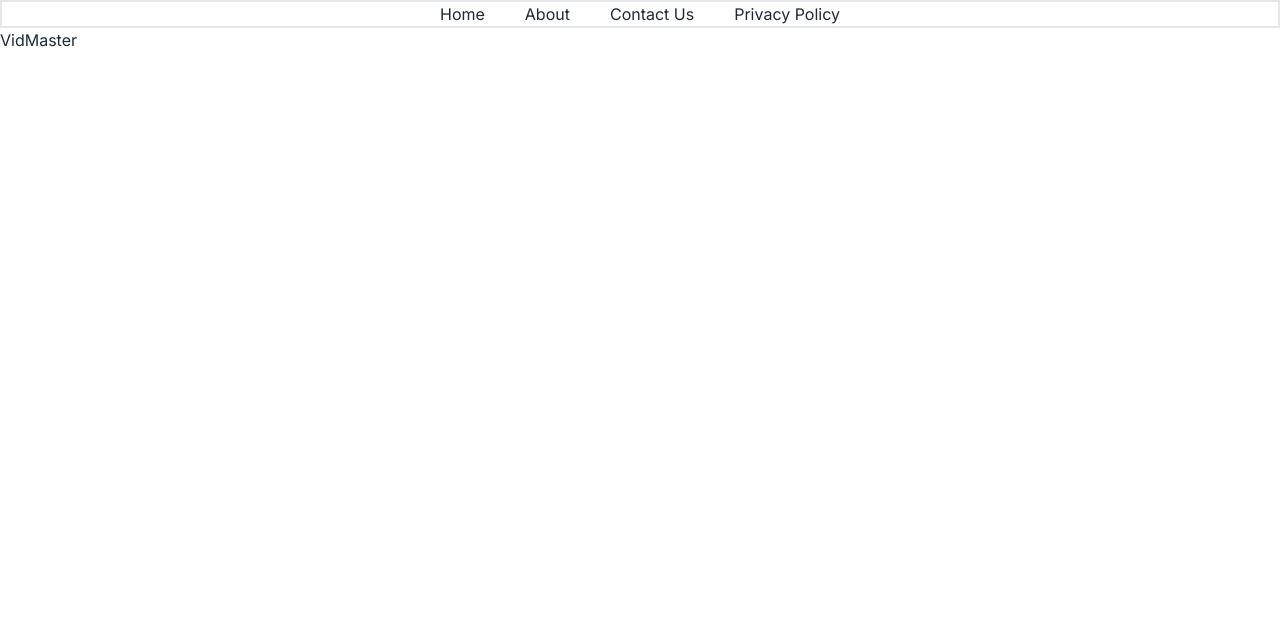
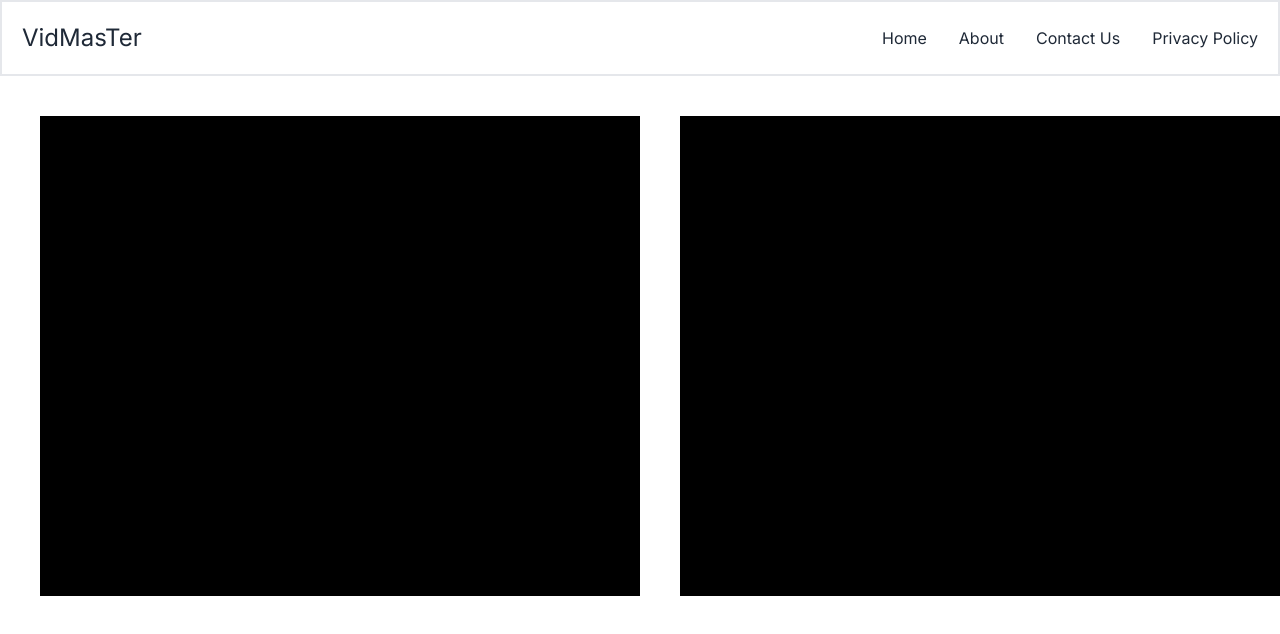
Before and after one commit to shivam27k/vidMaster, a Next.js app: page / in a window 1280 px wide. Shown: the top 634 px of the page. Built offline with nearby package versions, Linux system fonts and the light colour scheme; no server answers.

Commit message:
got access of the video and audio inputs

```diff
--- a/components/NavBar/NavBar.tsx
+++ b/components/NavBar/NavBar.tsx
@@ -22,8 +22,13 @@ const NavBar = () => {
 	]
 
 	return (
-		<div>
-			<div className="flex flex-row gap-10 items-center justify-center w-full border-2">
+		<div className="flex flex-row items-center p-5 justify-between border-2">
+			<div>
+				<Link href="/">
+					<h1 className="text-700 text-2xl">VidMasTer</h1>
+				</Link>
+			</div>
+			<div className="flex flex-row gap-[2rem]">
 				{links.map((link) => {
 					return (
 						<Link href={link.href} key={link.name}>
--- a/pages/LandingPage.tsx
+++ b/pages/LandingPage.tsx
@@ -1,9 +1,92 @@
-import React from 'react'
+'use client'
+import React, { useEffect } from 'react'
+import { RTCConfiguration } from '@/app/types'
 
 const LandingPage = () => {
+	let localStream: MediaStream | undefined
+	let remoteStream: MediaStream | undefined
+	let peerConnection: RTCPeerConnection | undefined
+
+	const servers: RTCConfiguration = {
+		iceServers: [
+			{
+				urls: [
+					'stun:stun1.l.google.com:19302',
+					'stun:stun2.l.google.com:19302',
+				],
+			},
+		],
+	}
+
+	let init = async () => {
+		localStream = await navigator.mediaDevices.getUserMedia({
+			audio: false,
+			video: true,
+		})
+
+		const user1Video = document.getElementById(
+			'user-1'
+		) as HTMLVideoElement | null
+		if (user1Video) {
+			user1Video.srcObject = localStream
+		}
+
+		createOffer()
+	}
+
+	let createOffer = async () => {
+		peerConnection = new RTCPeerConnection(servers)
+		remoteStream = new MediaStream()
+
+		const user2Video = document.getElementById(
+			'user-2'
+		) as HTMLVideoElement | null
+		if (user2Video) {
+			user2Video.srcObject = remoteStream
+		}
+
+		localStream?.getTracks().forEach((track) => {
+			peerConnection?.addTrack(track, localStream!)
+		})
+
+		peerConnection.ontrack = (event) => {
+			event.streams[0].getTracks().forEach((track) => {
+				remoteStream?.addTrack(track)
+			})
+		}
+
+		peerConnection.onicecandidate = (event) => {
+			if (event.candidate) {
+				console.log('New ICE Candidate:', event.candidate)
+			}
+		}
+
+		let offer = await peerConnection.createOffer()
+		await peerConnection.setLocalDescription(offer)
+
+		console.log('offer', offer)
+	}
+
+	useEffect(() => {
+		init()
+	})
+
 	return (
 		<div className="">
-			<h1 className="">VidMaster</h1>
+			<div className="flex flex-row gap-10 p-10">
+				<video
+					className="bg-[#000] w-1/2 h-[30rem]"
+					id="user-1"
+					autoPlay
+					playsInline
+				></video>
+				<video
+					className="bg-[#000] w-1/2 h-[30rem]"
+					id="user-2"
+					autoPlay
+					playsInline
+				></video>
+			</div>
 		</div>
 	)
 }
```
Also changed, not shown: app/types/index.ts (+9 -0 lines).
